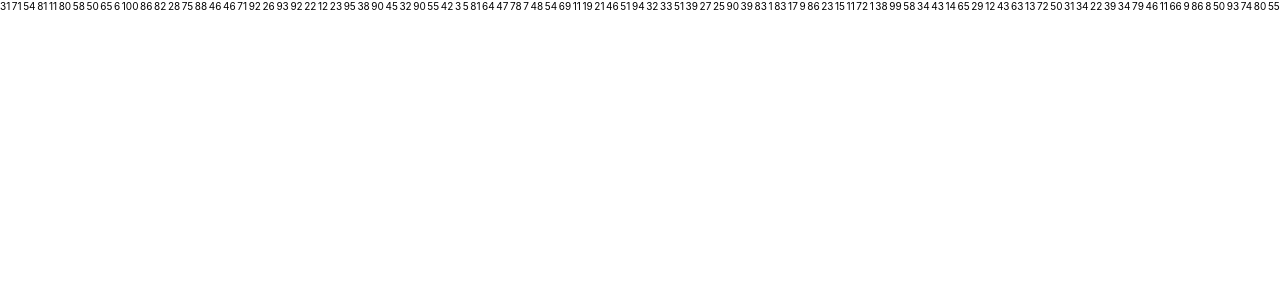
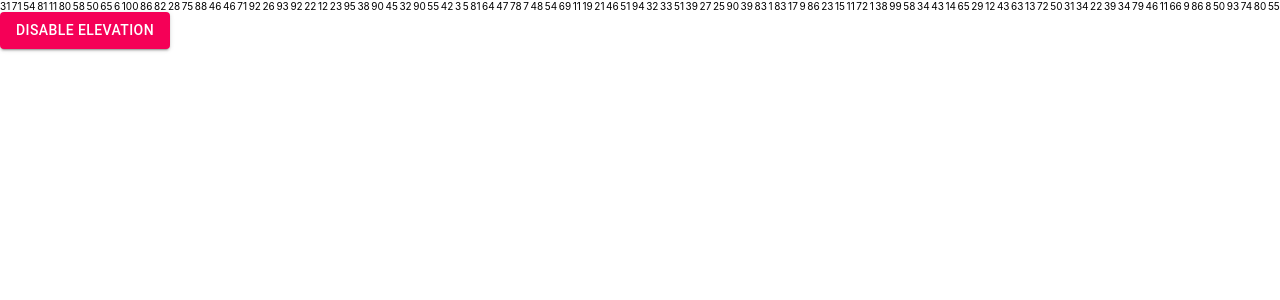
Before and after one commit to lucifer2355/sorting-visualizer, a React (Create React App) app: page / in a window 1280 px wide. Shown: the top 300 px of the page. Built offline with nearby package versions, Linux system fonts and the light colour scheme.

Commit message:
add bubble sort

```diff
--- a/src/App.js
+++ b/src/App.js
@@ -1,10 +1,13 @@
 import React from "react";
+
+import BubbleSort from "./components/BubbleSort";
 import CreateArray from "./components/CreateArray";
 
 function App() {
   return (
     <div className='app'>
       <CreateArray />
+      <BubbleSort />
     </div>
   );
 }
--- /dev/null
+++ b/src/components/BubbleSort.jsx
@@ -0,0 +1,47 @@
+import React from "react";
+import { connect } from "react-redux";
+import { useDispatch } from "react-redux";
+import { Button } from "@material-ui/core";
+
+import * as createArrayAction from "../store/actions";
+
+const BubbleSort = (props) => {
+  const dispatch = useDispatch();
+
+  const bubbleSort = async () => {
+    let arr = props.array.array;
+
+    for (let i = 0; i < arr.length; i++) {
+      let outerEl = arr[i];
+
+      for (let j = i; j < arr.length; j++) {
+        let innerEl = arr[j];
+
+        if (outerEl > innerEl) {
+          arr[i] = innerEl;
+          arr[j] = outerEl;
+
+          outerEl = arr[i];
+          innerEl = arr[j];
+        }
+      }
+      await dispatch(createArrayAction.createArray(arr));
+    }
+  };
+
+  return (
+    <div>
+      <Button variant='contained' color='secondary' onClick={bubbleSort}>
+        Disable elevation
+      </Button>
+    </div>
+  );
+};
+
+const mapStateToProps = (state) => {
+  return {
+    array: state.array,
+  };
+};
+
+export default connect(mapStateToProps)(BubbleSort);
--- a/src/components/CreateArray.jsx
+++ b/src/components/CreateArray.jsx
@@ -4,23 +4,23 @@ import { connect } from "react-redux";
 
 import * as createArrayAction from "../store/actions";
 
-const CreateArray = () => {
+const CreateArray = (props) => {
   const dispatch = useDispatch();
-  const [arr, setArr] = useState([]);
-  const rndArray = [];
+  const [array, setArray] = useState(props.array.array);
 
   const genrateArray = useCallback(async () => {
+    let rndArray = [];
     for (let i = 1; i <= 100; i++) {
       rndArray.push(Math.floor(Math.random() * 100 + 1));
     }
 
     try {
-      setArr(rndArray);
-      await dispatch(createArrayAction.createArray(arr));
+      await dispatch(createArrayAction.createArray(rndArray));
+      setArray(rndArray);
     } catch (error) {
       console.log("Create Array Error", error);
     }
-  }, [dispatch, arr, rndArray]);
+  }, [dispatch]);
 
   useEffect(() => {
     genrateArray();
@@ -28,7 +28,7 @@ const CreateArray = () => {
 
   return (
     <div className='arrlist'>
-      {arr.map((item, index) => (
+      {array.map((item, index) => (
         <div key={index} className='arrlist__item'>
           {item}
         </div>
@@ -37,4 +37,10 @@ const CreateArray = () => {
   );
 };
 
-export default CreateArray;
+const mapStateToProps = (state) => {
+  return {
+    array: state.array,
+  };
+};
+
+export default connect(mapStateToProps)(CreateArray);
--- a/src/store/actions/index.jsx
+++ b/src/store/actions/index.jsx
@@ -1,7 +1,6 @@
 import * as TYPES from "./types";
 
 export const createArray = (arr) => async (dispatch) => {
-  // console.log(arr)
   dispatch({
     type: TYPES.CREATE_ARRAY,
     array: arr,
```
